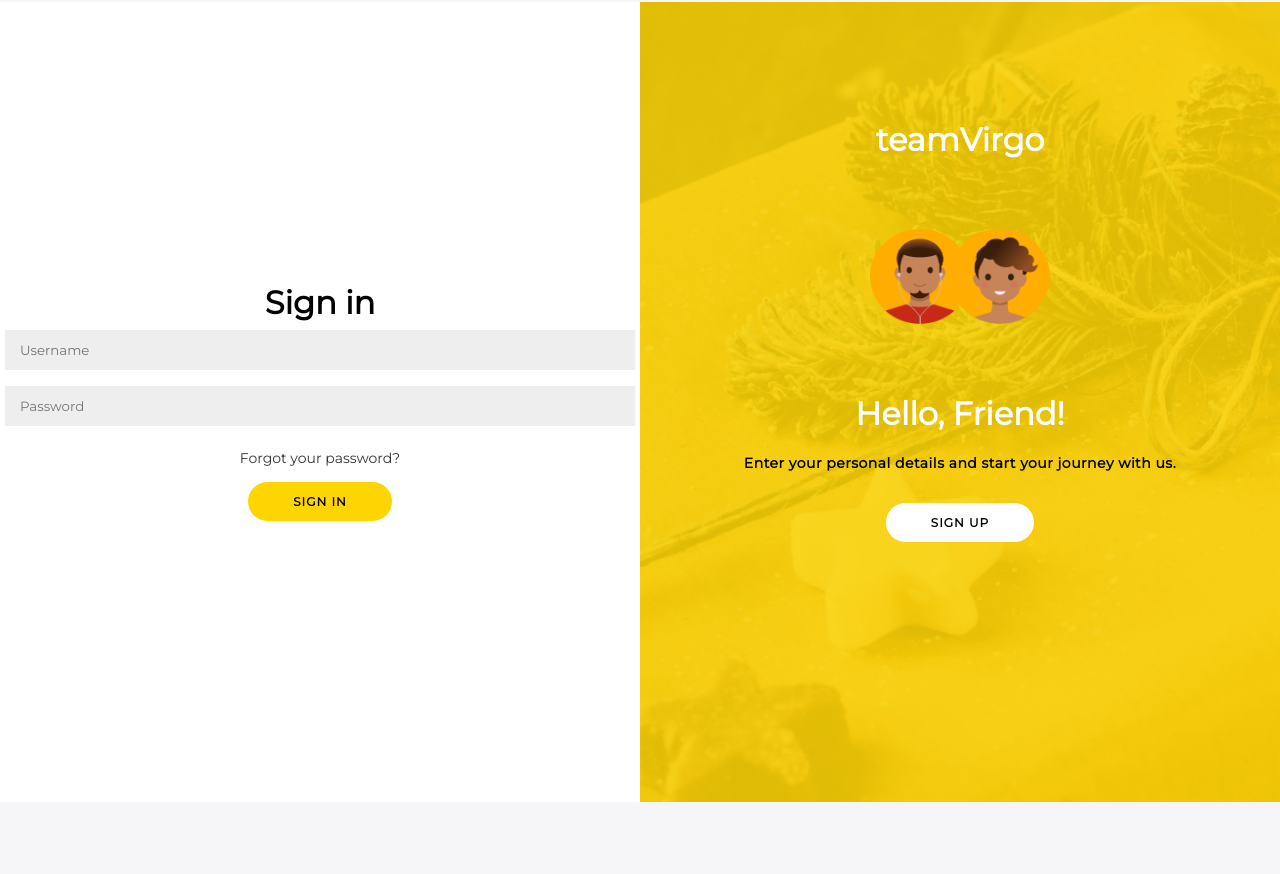
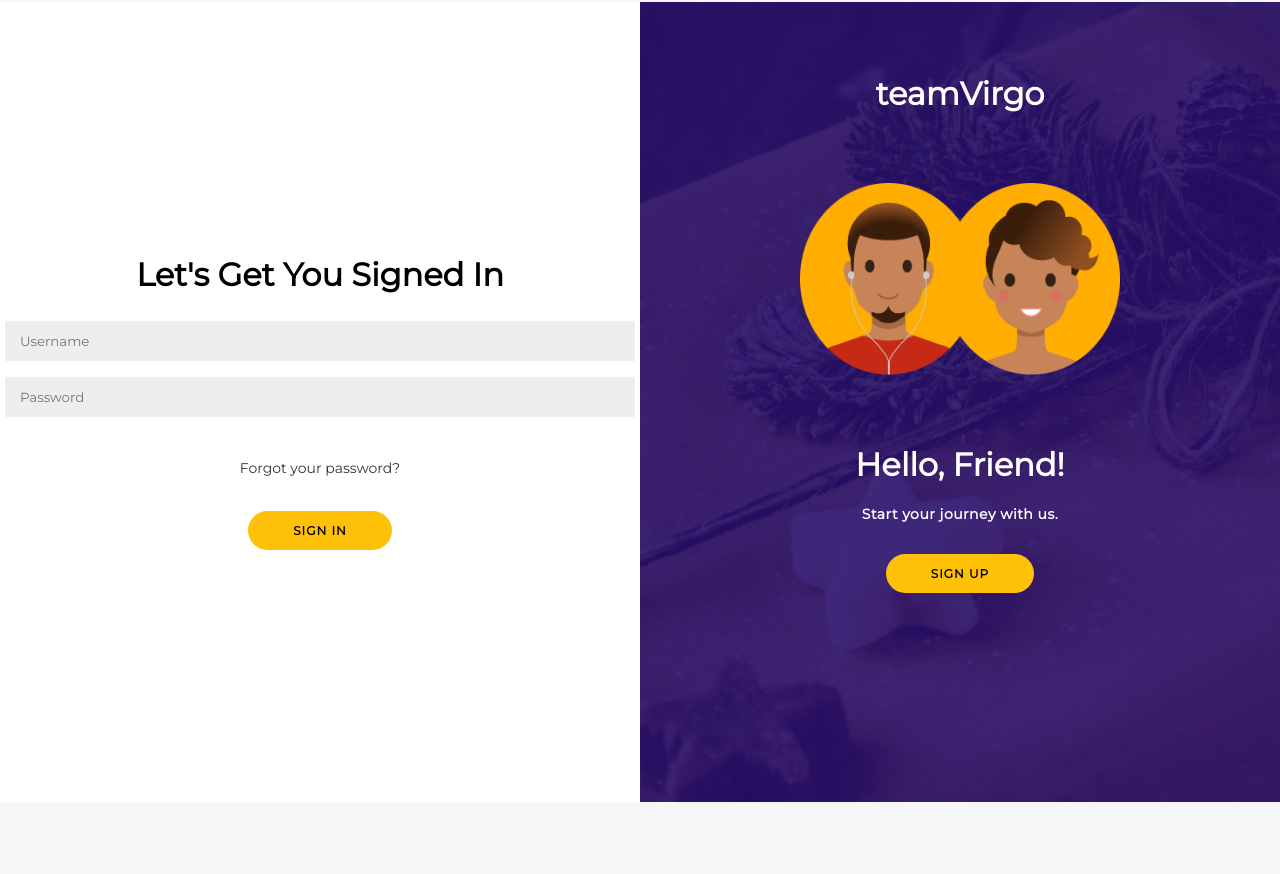
Before and after one commit to hngi/TeamVirgo-task, a PHP site: page /index.html in a window 1280 px wide. Run offline with PHP 8.4, Linux system fonts and the light colour scheme; some libraries are stand-ins or nearby versions.

Commit message:
UI change

```diff
--- a/css/style.css
+++ b/css/style.css
@@ -20,6 +20,7 @@ h1{
 }
 
 p{
+    color: #ffffff;
     font-size: 14px;
     font-weight: 100;
     line-height: 20px;
@@ -40,10 +41,6 @@ a{
 
 .container{
     background: #fff;
-    /* border-radius: 10px; */
-    /* box-shadow:
-        0 14px 28px rgba(0, 0, 0, 0.25),
-        0 10px 10px rgba(0, 0, 0, 0.22); */
     position: relative;
     overflow: hidden;
     width: 768%;
@@ -75,7 +72,7 @@ button{
     font-family: 'Montserrat', 'Lato', sans-serif;
     border-radius: 20px;
     border: none;
-    background: #ffd500;
+    background: #FFC107;
     color: #000000;
     font-size: 12px;
     font-weight: bold;
@@ -87,27 +84,27 @@ button{
 button:hover{
     cursor:pointer;
     color:#eee;
-    background-color:darkcyan;
+    background-color: #ffc107;
 }
 
 #signIn{
-    background:#fff;
+    background: #FFC107;
 }
 
 #signIn:hover{
     cursor:pointer;
     color:#eee;
-    background-color:darkcyan;
+    background-color:  #FFC107;
 }
 
 #signUp{
-    background:#fff;
+    background: #FFC107;
 }
 
 #signUp:hover{
     cursor:pointer;
     color:#eee;
-    background-color:darkcyan;
+    background-color: #FFC107;
 }
 
 button:active{
@@ -118,7 +115,7 @@ button:focus{
     outline: none;
 }
 
-button:ghost{
+button .ghost{
     background: transparent;
     border-color: #fff;
 }
@@ -157,7 +154,7 @@ button:ghost{
 .overlay{
     background: rgb(218, 218, 210);
     background:
-        linear-gradient(to right, #ffd500, #ffd500)
+        linear-gradient(to right, #2c0a63, #2a095f)
         no-repeat 0 0 / cover;
     color: #000;
     position: relative;
@@ -189,16 +186,18 @@ button:ghost{
 
 .overlay-panel img{
     margin-top:70px;
-    height:95px;
-    width:180px;
+    height: 12rem;
+    width: 20rem;
 }
 
 .overlay-panel h3{
-    font-weight:bold;
+    /* font-weight:bold; */
+    color: #ffffff;
+    padding: 1em;
 }
 
 .overlay-left{
-    background:url("../images/login\ bg.png");
+    background:url("../images/Group\ 9.png");
     background-size: cover;
     padding-top: 3rem;
 }
@@ -206,9 +205,9 @@ button:ghost{
 .overlay-right{
     right: 0;
     transform: translateX(0);
-    background:url("../images/login\ bg.png");
+    background:url("../images/Group\ 9.png");
     background-size: cover;
-    padding-top: 3rem;
+    padding-top: 0.1rem;
 }
 
 /* Amination */
@@ -253,14 +252,17 @@ button:ghost{
 
 .column-wide {
   width: 100%;
-  float: left;
   min-height: 50px;
+}
+
+.column-wide h1 {
+    margin-right: 55rem;
 }
 
 .content-wrap {
   max-width: 950px;
   margin: 0 auto;
-  padding: 50px;
+  padding: 30px;
   overflow: hidden;
 }
 
@@ -268,22 +270,20 @@ button:ghost{
     width: 100%;
     height: 65px;
     margin: 20px;
-    font-family: Roboto, 'Montserrat', 'Lato', sans-serif;
+    font-family: 'Montserrat', 'Lato', sans-serif;
     font-style: normal;
     font-weight: 300;
     font-size: 64px;
     line-height: 75px;
     color: #FFC107;
     text-align: center;
-
-
 }
 
 .work {
-    width: 100%px;
+    width: 100%;
     height: 88px;
     margin-left: 20px;
-    font-family: Roboto, 'Montserrat', 'Lato', sans-serif;
+    font-family: 'Montserrat', 'Lato', sans-serif;
     font-style: normal;
     font-weight: 200;
     font-size: 48px;
@@ -294,16 +294,14 @@ button:ghost{
 
 header {
   background: #FFC107;
-  color: #8D99AE;
-  text-align: center;
 }
+
 header h1 {
     color: #ffffff;
     margin: 0;
-    font-family: Roboto, 'Montserrat', 'Lato', sans-serif;
+    font-family: 'Montserrat', 'Lato', sans-serif;
     font-style: normal;
     font-weight: 500;
     font-size: 36px;
     line-height: 42px;
-
 }
--- a/index.html
+++ b/index.html
@@ -3,7 +3,6 @@
   <head>
     <meta charset="utf-8">
     <meta name="viewport" content="width=device-width, initial-scale=1, shrink-to-fit=no">
-    <link rel="stylesheet" href="https://use.fontawesome.com/releases/v5.8.1/css/all.css" crossorigin="anonymous">
     <link href="https://fonts.googleapis.com/css?family=Lato|Montserrat&display=swap" rel="stylesheet">
     <link rel="stylesheet" href="css/style.css" />
     <title>TeamVirgo Sign-in/Sign-up</title>
@@ -12,21 +11,26 @@
 
       <div class="container" id="container">
         <div class="form-container sign-up-container">
-          <form action="#" method="POST">
-            <h1>Create Account</h1>
+          <form action="registration.php" method="POST">
+            <h1>Create Your Account</h1>
+            <br>
             <input type="text" placeholder="Username" required>
             <input type="email" placeholder="Email" required>
             <input type="password" placeholder="Password" required>
+            <br>
             <button>Sign Up</button>
           </form>
         </div>
 
         <div class="form-container sign-in-container">
-          <form action="#" METHOD="POST">
-            <h1>Sign in</h1>
+          <form action="validation.php" METHOD="POST">
+            <h1>Let's Get You Signed In</h1>
+            <br>
             <input type="text" placeholder="Username" required>
             <input type="password" placeholder="Password" required>
+            <br>
             <a href="#">Forgot your password?</a>
+            <br>
             <button>Sign In</button>
           </form>
         </div>
@@ -36,14 +40,14 @@
             <div class="overlay-panel overlay-left">
               <h1>teamVirgo</h1>
               <img alt="avatars" src="images/avatars.png">
-              <h3>Let's get you logged in</h3>
+              <h3>Have an account?</h3>
               <button class="ghost" id="signIn">Sign In</button>
             </div>
             <div class="overlay-panel overlay-right">
                 <h1>teamVirgo</h1>
                 <img alt="avatars" src="images/avatars.png">
               <h1>Hello, Friend!</h1>
-              <p><b>Enter your personal details and start your journey with us.</b></p>
+              <p><b>Start your journey with us.</b></p>
               <button class="ghost" id="signUp">Sign Up</button>
             </div>
           </div>
```
Also changed, not shown: teamVirgoDashboard.html (+3 -8 lines), images/Group 9.png (added).
